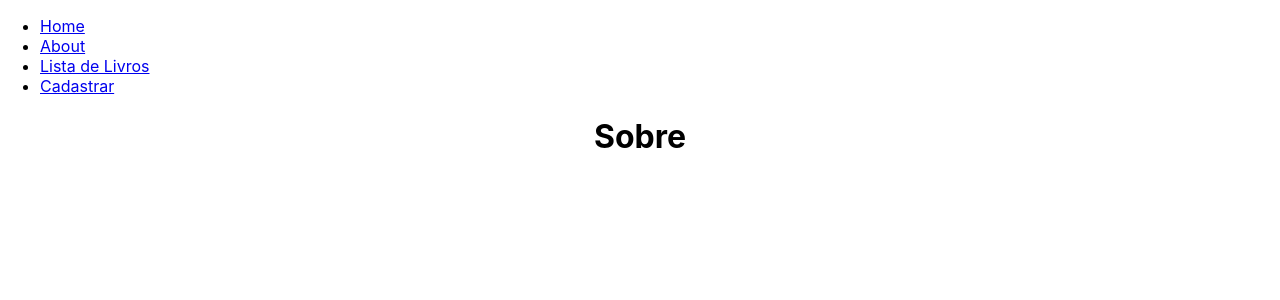
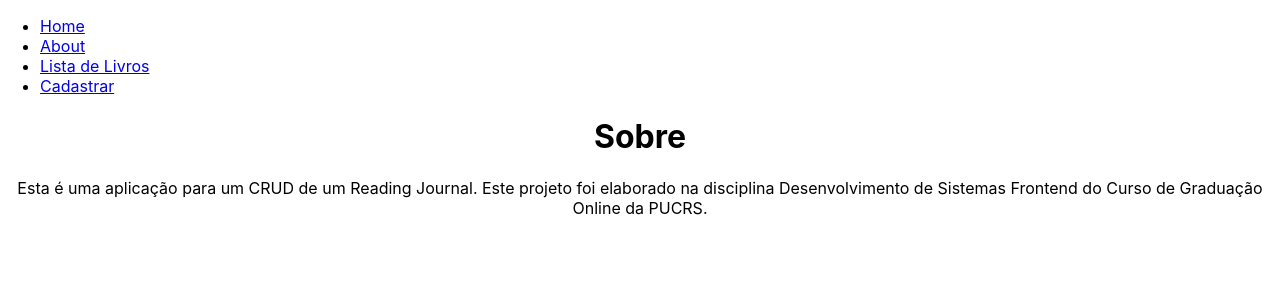
Before and after one commit to WilliamNovak/READING-JOURNAL, a React (Create React App) app: page /about in a window 1280 px wide. Shown: the top 300 px of the page. Built offline with nearby package versions, Linux system fonts and the light colour scheme.

Commit message:
create about page

```diff
--- a/src/components/About/About.js
+++ b/src/components/About/About.js
@@ -2,7 +2,10 @@ import React from "react";
 
 const About = () => {
     return (
-        <h1>Sobre</h1>
+        <div>
+            <h1>Sobre</h1>
+            <p>Esta é uma aplicação para um CRUD de um Reading Journal. Este projeto foi elaborado na disciplina Desenvolvimento de Sistemas Frontend do Curso de Graduação Online da PUCRS.</p>
+        </div>
     );
 }
 
```
